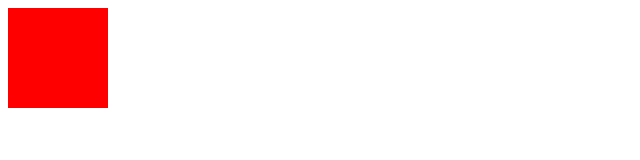
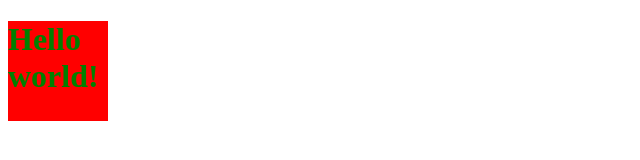
Before and after one commit to Alexandra180595/lesson, a plain HTML site: page index.html in a window 1280 px wide. Shown: the whole page, without its empty margins (0-640 px from the left). Drawn offline with Linux system fonts and the light colour scheme.

Commit message:
add hello world

```diff
--- a/index.html
+++ b/index.html
@@ -1,12 +1,14 @@
 <!DOCTYPE html>
 <html lang="en">
-<head>
-    <link rel="stylesheet" href="styles.css">
-    <meta charset="UTF-8">
-    <meta name="viewport" content="width=device-width, initial-scale=1.0">
+  <head>
+    <link rel="stylesheet" href="styles.css" />
+    <meta charset="UTF-8" />
+    <meta name="viewport" content="width=device-width, initial-scale=1.0" />
     <title>Lesson</title>
-</head>
-<body>
-    <div class="class"></div>
-</body>
+  </head>
+  <body>
+    <div class="class">
+      <h1 class="head">Hello world!</h1>
+    </div>
+  </body>
 </html>
--- a/styles.css
+++ b/styles.css
@@ -1,5 +1,9 @@
 .class {
-    background-color: red;
-    width: 100px;
-    height: 100px;
+  background-color: red;
+  width: 100px;
+  height: 100px;
 }
+
+.head {
+  color: green;
+}
```
